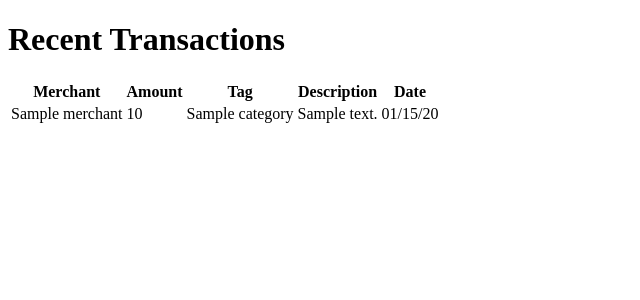
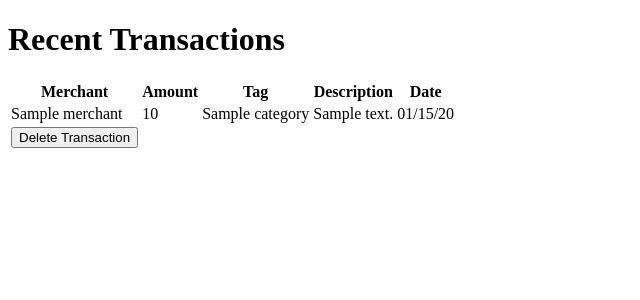
Before and after one commit to CodeCharlieCode/Manage-Your-Monies, a Flask app: page /transactions/ in a window 1280 px wide. Shown: the part 152-452 px from the top of the page, without its empty margins (0-640 px from the left). Run offline with Flask 2, Linux system fonts and the light colour scheme; a database or web service that is not in the repository returns one stand-in record (values such as "Sample title"); some libraries are stand-ins or nearby versions.

Commit message:
Added delete transaction controller, delete id in the transaction repository and delete button in the transactions/index.html

```diff
--- a/controllers/transactions_controller.py
+++ b/controllers/transactions_controller.py
@@ -29,3 +29,8 @@ def create_transaction():
     transaction = Transaction(merchant, merchant, description, amount, date)
     transaction_repository.save(transaction)
     return redirect("/transactions")
+
+@transactions_blueprint.route("/transactions/<id>/delete", methods=['POST'])
+def delete_transaction(id):
+    transaction_repository.delete(id)
+    return redirect("/transactions")
--- a/repositories/transaction_repositiory.py
+++ b/repositories/transaction_repositiory.py
@@ -28,10 +28,10 @@ def delete_all():
     run_sql(sql)
 
 
-# def delete(id):
-#     sql = "DELETE FROM transactions WHERE id = %s"
-#     values = [id]
-#     run_sql(sql, values)
+def delete(id):
+    sql = "DELETE FROM transactions WHERE id = %s"
+    values = [id]
+    run_sql(sql, values)
 
 # def select(id):
 #     transaction = None
--- a/templates/transactions/index.html
+++ b/templates/transactions/index.html
@@ -19,6 +19,11 @@
         <td> {{ transaction.description }} </td>
         <td> {{ transaction.date.strftime("%x") }}</td>
     </tr>
+    <tr>
+        <form class="delete-form" action="/transactions/{{transaction.id}}/delete" method="POST">
+        <td><button type="submit">Delete Transaction</button></td>
+        </form>
+    </tr>
 
     {% endfor %}
 </table>
```
